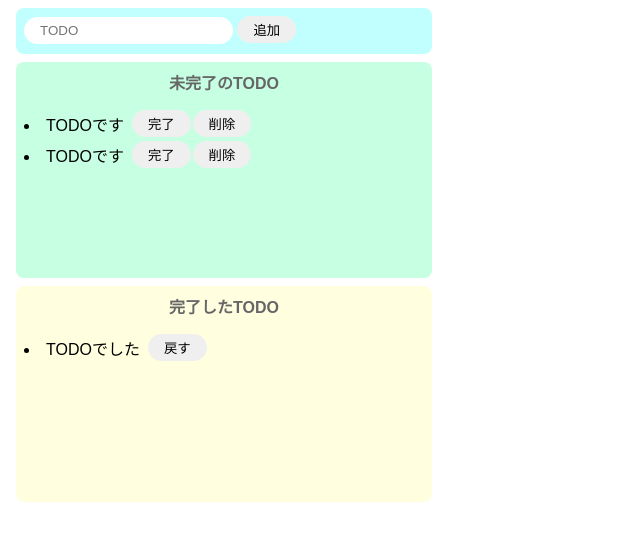
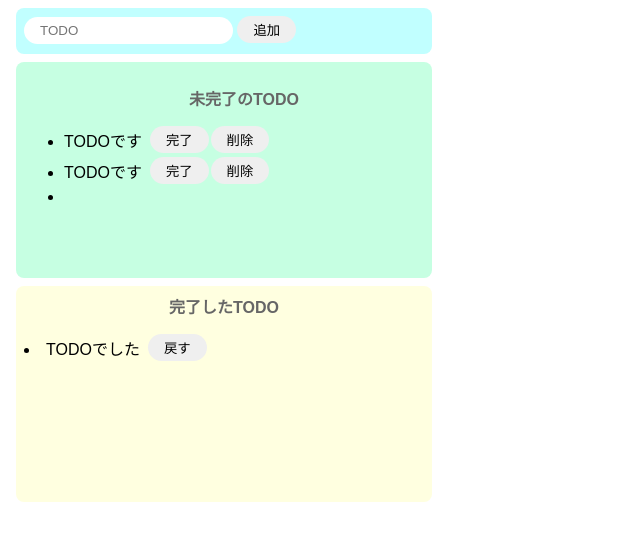
Before and after one commit to naru7023/test, a website built with Parcel: page index.html in a window 1280 px wide. Both pictures are taken after a click on the button "追加". Shown: the whole page, without its empty margins (0-640 px from the left). Built offline with nearby package versions, Linux system fonts and the light colour scheme.

Commit message:
2022/05/17

```diff
--- a/index.html
+++ b/index.html
@@ -11,6 +11,7 @@
       <button id="add-button">追加</button>
     </div>
     <div class="area2">
+      <ul id="area2-list">
         <p class="title">未完了のTODO</p>
         <div class="list-row">
           <li>TODOです</li>
@@ -22,6 +23,7 @@
           <button>完了</button>
           <button>削除</button>
         </div>
+      </ul>
     </div>
     <div class="area3">
       <p class="title">完了したTODO</p>
--- a/src/index.js
+++ b/src/index.js
@@ -3,13 +3,16 @@ import "./styles.css";
 const onClickAdd = () => {
   const inputText = document.getElementById("add-text").value;
   document.getElementById("add-text").value = "";
-  alert(inputText);
+
   const div = document.createElement("div");
   div.className = "list-row";
-  console.log(div);
+
   const li = document.createElement("li");
   li.innerText = inputText;
-  console.log(li);
+
+  div.appendChild(li);
+
+  document.getElementById("area2-list").appendChild(div);
 };
 
 document
```
Lines whose indentation alone changed are shown as unchanged.
